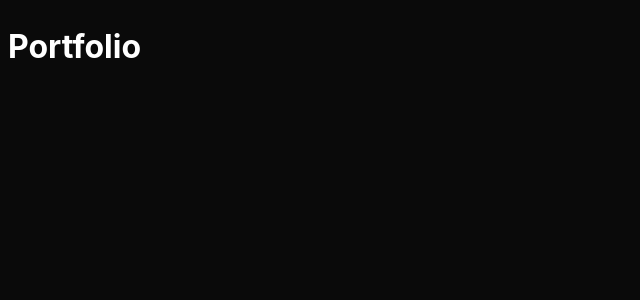
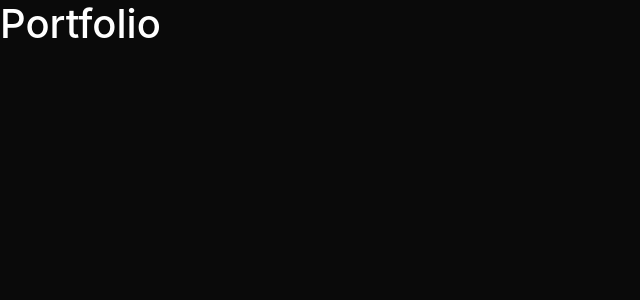
Before and after one commit to mig21010/mig21010.github.io, a Nuxt app: page / in a window 1280 px wide. Shown: the top 300 px of the page, without its empty margins (0-640 px from the left). Built offline with nearby package versions, Linux system fonts and the light colour scheme.

Commit message:
feat: integrate Bootstrap 5 SCSS partial + Bootstrap Icons

```diff
--- a/app/assets/scss/main.scss
+++ b/app/assets/scss/main.scss
@@ -1,3 +1,22 @@
+// 1. Custom variable overrides FIRST (so Bootstrap picks them up)
 @import 'variables';
+
+// 2. Bootstrap (only what we need)
+@import 'bootstrap/scss/functions';
+@import 'bootstrap/scss/variables';
+@import 'bootstrap/scss/variables-dark';
+@import 'bootstrap/scss/maps';
+@import 'bootstrap/scss/mixins';
+@import 'bootstrap/scss/utilities';
+@import 'bootstrap/scss/root';
+@import 'bootstrap/scss/reboot';
+@import 'bootstrap/scss/containers';
+@import 'bootstrap/scss/grid';
+@import 'bootstrap/scss/utilities/api';
+
+// 3. Bootstrap Icons font
+@import 'bootstrap-icons/font/bootstrap-icons.css';
+
+// 4. Custom typography and components last
 @import 'typography';
 @import 'components';
```
